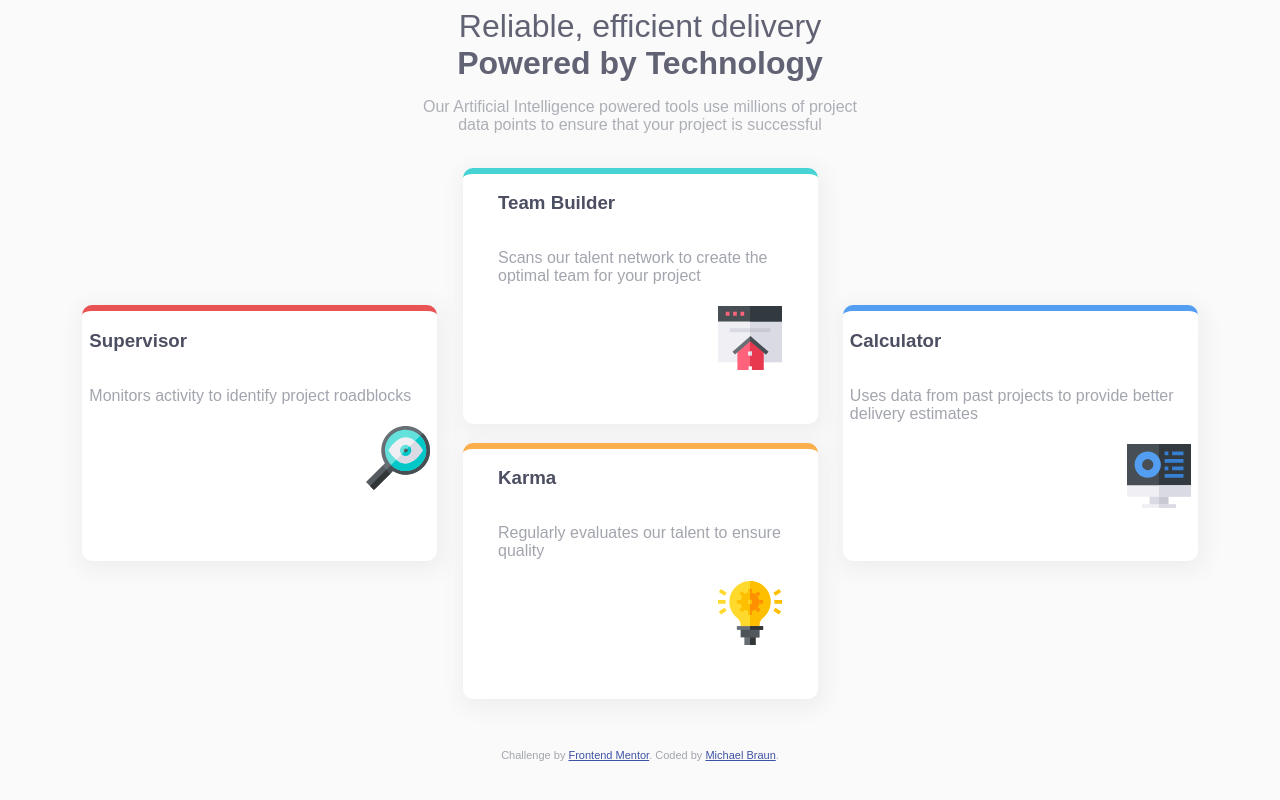
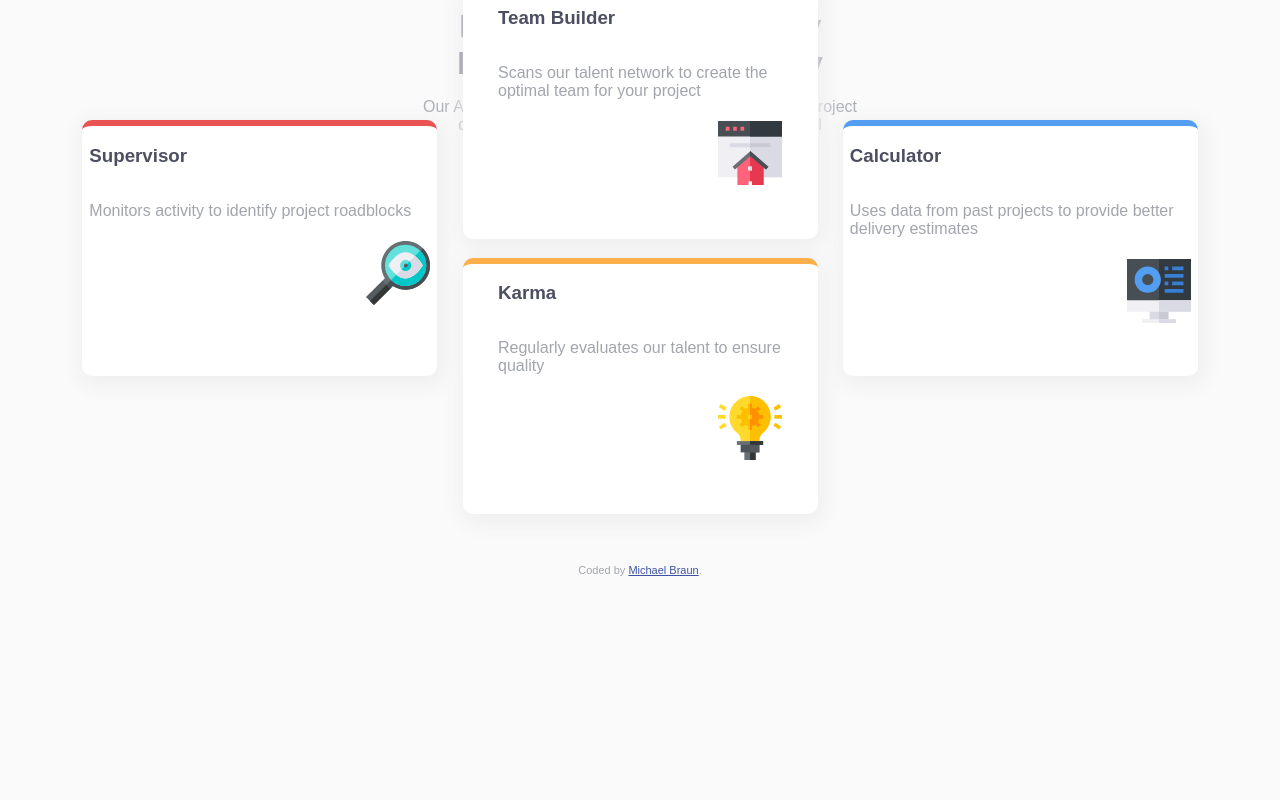
Before and after one commit to Protector1985/React-Four-Card-Page, a React (Create React App) app: page / in a window 1280 px wide. Built offline with nearby package versions, Linux system fonts and the light colour scheme.

Commit message:
adjusted a margin

```diff
--- a/public/style.css
+++ b/public/style.css
@@ -42,6 +42,7 @@ footer {
   flex-basis: 368px;
   text-align: center;
   max-height: fit-content;
+  margin-bottom: -185px;
 }
 
 .main-container {
--- a/src/components/Card.jsx
+++ b/src/components/Card.jsx
@@ -8,8 +8,6 @@ function Card(props) {
     const animation = useSpring({
         backgroundColor: isHovered ? "#ededed" : "white"
     });
-
-
 
 
     function handleHover() {
--- a/src/components/Footer.jsx
+++ b/src/components/Footer.jsx
@@ -4,8 +4,7 @@ function Footer() {
     return (
         <div>
             <p className="attribution">
-            Challenge by <a href="https://www.frontendmentor.io?ref=challenge" target="_blank">Frontend Mentor</a>.
-            Coded by <a href="#">Michael Braun</a>.
+                Coded by <a href="#">Michael Braun</a>.
             </p>
         </div>
     )
```
Also changed, not shown: src/components/App.jsx (+7 -5 lines). Lines whose indentation alone changed are shown as unchanged.
